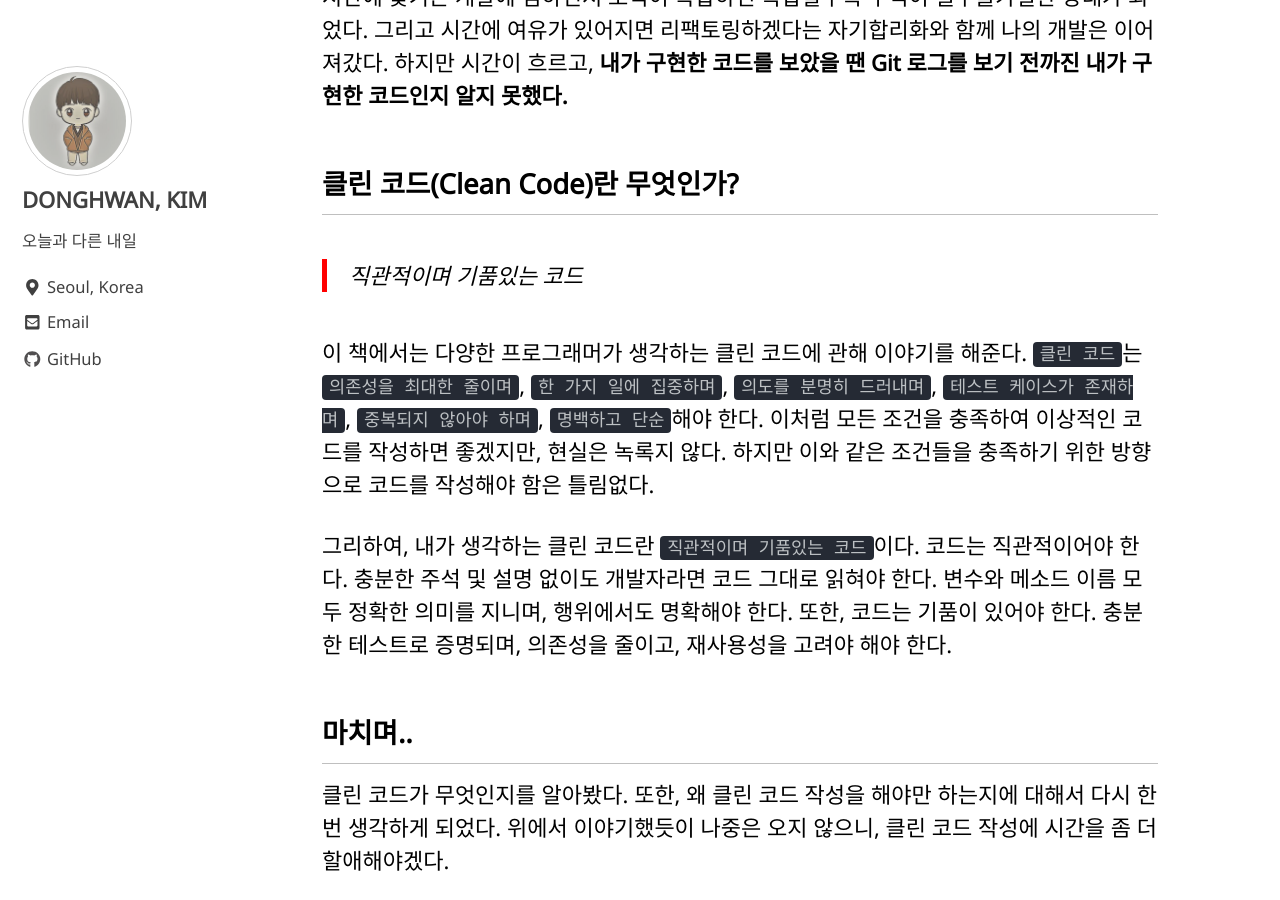
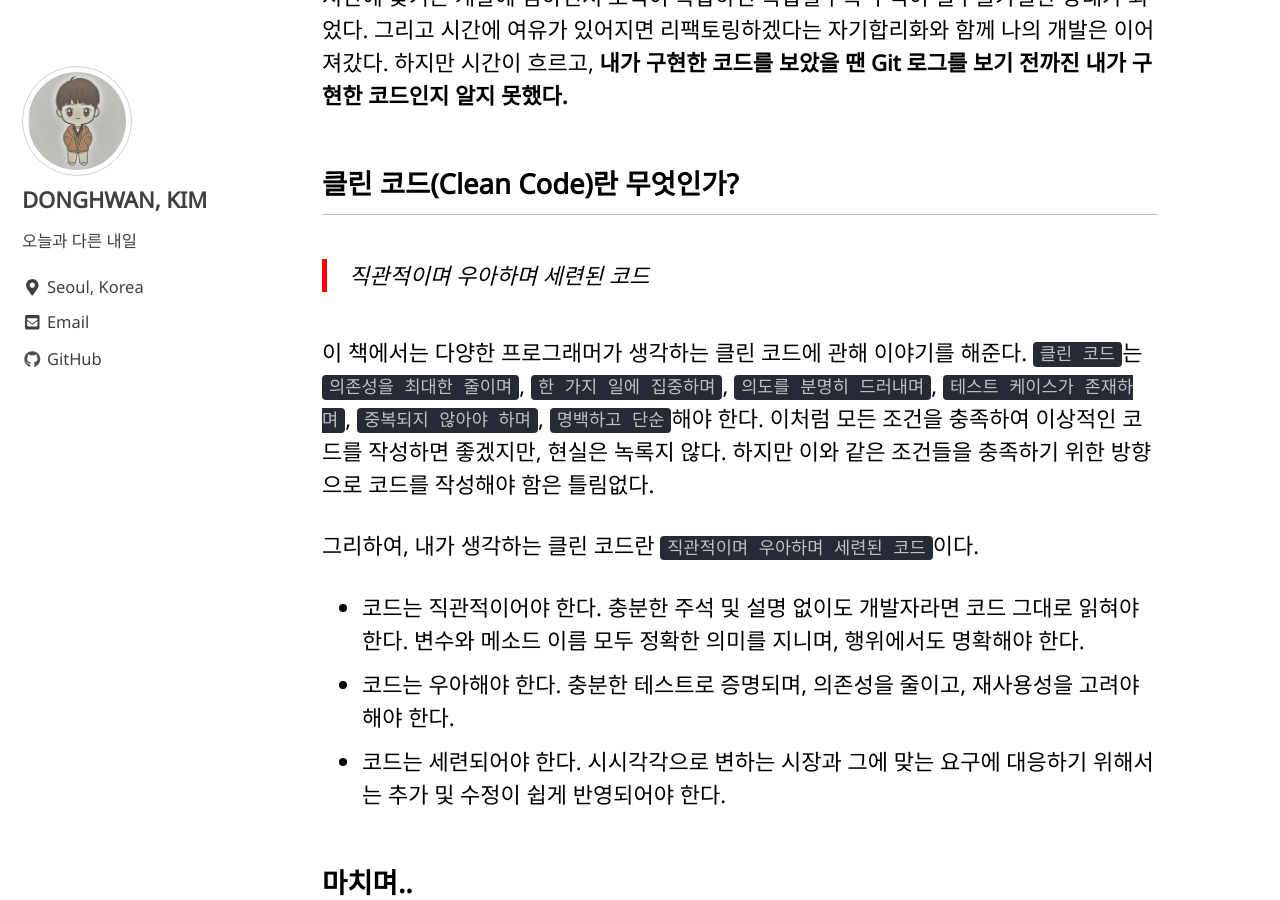
Before and after one commit to yearnlune/yearnlune.github.io, a Jekyll site: the page built from _posts/2020-01-27-books-cleancode-01.md, in a window 1280 px wide and 900 px high, scrolled down 600 px. Built offline with Jekyll 4.4.1, drawn with Linux system fonts in a browser that asks for light colours; cached includes are drawn as plain includes; comment, search, counter and statistics services are not loaded.

Commit message:
modify books-cleancode-01

```diff
--- a/_posts/2020-01-27-books-cleancode-01.md
+++ b/_posts/2020-01-27-books-cleancode-01.md
@@ -26,7 +26,7 @@ categories:
 하지만 시간이 흐르고, **내가 구현한 코드를 보았을 땐 Git 로그를 보기 전까진 내가 구현한 코드인지 알지 못했다.**
 
 ## 클린 코드(Clean Code)란 무엇인가?
-> 직관적이며 기품있는 코드
+> 직관적이며 우아하며 세련된 코드
 
 이 책에서는 다양한 프로그래머가 생각하는 클린 코드에 관해 이야기를 해준다.
 `클린 코드`는 `의존성을 최대한 줄이며`, `한 가지 일에 집중하며`, `의도를 분명히 드러내며`,
@@ -34,11 +34,11 @@ categories:
 이처럼 모든 조건을 충족하여 이상적인 코드를 작성하면 좋겠지만, 현실은 녹록지 않다.
 하지만 이와 같은 조건들을 충족하기 위한 방향으로 코드를 작성해야 함은 틀림없다.
 
-그리하여, 내가 생각하는 클린 코드란 `직관적이며 기품있는 코드`이다.
-코드는 직관적이어야 한다. 충분한 주석 및 설명 없이도 개발자라면 코드 그대로 읽혀야 한다.
+그리하여, 내가 생각하는 클린 코드란 `직관적이며 우아하며 세련된 코드`이다.
+* 코드는 직관적이어야 한다. 충분한 주석 및 설명 없이도 개발자라면 코드 그대로 읽혀야 한다.
 변수와 메소드 이름 모두 정확한 의미를 지니며, 행위에서도 명확해야 한다.
-또한, 코드는 기품이 있어야 한다. 충분한 테스트로 증명되며, 의존성을 줄이고, 재사용성을 고려야 해야 한다.
-
+* 코드는 우아해야 한다. 충분한 테스트로 증명되며, 의존성을 줄이고, 재사용성을 고려야 해야 한다.
+* 코드는 세련되어야 한다. 시시각각으로 변하는 시장과 그에 맞는 요구에 대응하기 위해서는 추가 및 수정이 쉽게 반영되어야 한다.
 
 ## 마치며..
 클린 코드가 무엇인지를 알아봤다. 또한, 왜 클린 코드 작성을 해야만 하는지에 대해서 다시 한 번 생각하게 되었다.
```
